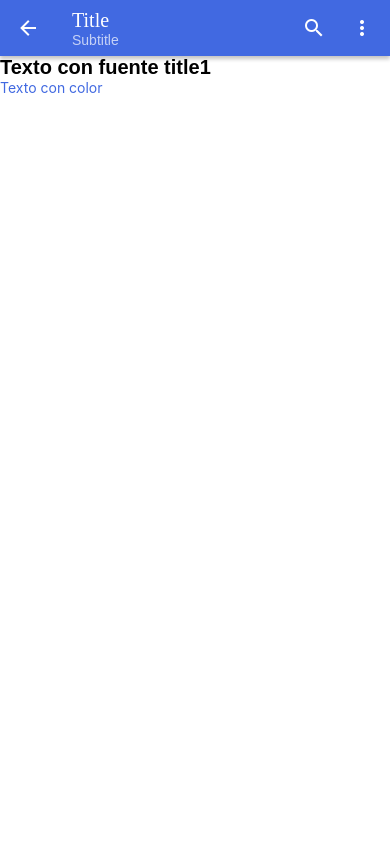
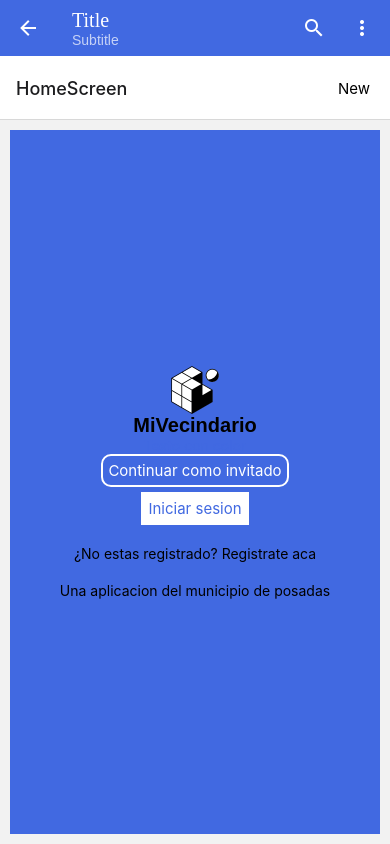
Before and after one commit to hex-star/mimunicipio-distribuidas, a React Native app in the folder front/: screen /HomeScreen in a window 390 px wide. Built offline with nearby package versions, Linux system fonts and the light colour scheme.

Commit message:
Arme un prototipo de la home screen y la logica para ir a la pantalla de registrar

```diff
--- a/front/App.js
+++ b/front/App.js
@@ -3,12 +3,33 @@ import { Provider as PaperProvider } from 'react-native-paper';
 import theme from './customProperties/Themes';
 import TopBar from './components/TopBar';
 import MainScreen from './components/MainScreen';
+import {NavigationContainer} from '@react-navigation/native'
+import {createStackNavigator} from '@react-navigation/stack'
+import HomeScreen from './screens/HomeScreen';
+import Registrar from './screens/Registrar';
+import {Text,TouchableOpacity} from 'react-native'
+
+const Stack = createStackNavigator()
 
 export default function App() {
   return (
     <PaperProvider theme={theme}>
       <TopBar />
-      <MainScreen />
+
+      <NavigationContainer>
+        <Stack.Navigator>
+          <Stack.Screen name ="HomeScreen" component={HomeScreen} options={({navigation}) =>({
+          headerRight:() => (<TouchableOpacity onPress={() =>navigation.navigate('Registrar')}>
+          <Text style={{color:"black",marginRight:20,fontSize:15}}>New</Text>
+          </TouchableOpacity>)
+          })}>
+
+          </Stack.Screen>
+          <Stack.Screen name ="Registrar" component={Registrar}>
+
+          </Stack.Screen>
+        </Stack.Navigator>
+      </NavigationContainer>
     </PaperProvider>
   );
 }
--- a/front/components/MainScreen.js
+++ b/front/components/MainScreen.js
@@ -1,16 +1,62 @@
 import React from 'react';
-import { View, Text } from 'react-native';
+import { View, Text, StyleSheet, TouchableOpacity, Image } from 'react-native';
 import { withTheme } from 'react-native-paper';
 
 function MainScreen(props) {
   const { theme } = props;
   const { colors, fonts } = theme;
   return (
-    <View>
-      <Text style={fonts.title1}>Texto con fuente title1</Text>
+    <View style={style.itemContainer}>
+      <Image source={require("./../assets/favicon.png")} />
+      <Text style={fonts.title1}>MiVecindario</Text>
       <Text style={{ color: colors.primary }}>Texto con color</Text>
+
+      <TouchableOpacity onPress={() => props.navigation.navigate('Registrar')}>
+        <Text style={{ color: "white", fontSize: 15, borderColor: 'white', borderWidth: 2, borderRadius: 10, padding: 5 }}>Continuar como invitado</Text>
+      </TouchableOpacity>
+
+      <TouchableOpacity style={{marginTop:5,backgroundColor:'white'}} onPress={() => props.navigation.navigate('Registrar')}>
+        <Text style={{ color:colors.primary, fontSize: 15, borderColor: 'white', borderWidth: 2, borderRadius: 10, padding: 5 }}>Iniciar sesion</Text>
+      </TouchableOpacity>
+      <Text style={{marginTop:20}}>¿No estas registrado? Registrate aca</Text>
+      <Text style={{marginTop:20}}>Una aplicacion del municipio de posadas</Text>
     </View>
   );
 }
 
+const style = StyleSheet.create({
+  itemContainer: {
+    flexDirection: 'row',
+    flex: 1,
+    justifyContent: 'center',
+    alignItems: 'center',
+    flexDirection: 'column',
+    margin: 10,
+    backgroundColor: '#4169E1'
+  },
+  container: {
+    flex: .5,
+    flexDirection: 'row',
+    justifyContent: 'flex-start', //replace with flex-end or center
+    borderBottomWidth: 1,
+    borderBottomColor: '#000'
+  },
+  container2: {
+    flex: .5,
+    flexDirection: 'row',
+    alignItems: 'flex-start' //replace with flex-end or center
+  },
+  itemTitle: {
+    color: '#ffffff',
+    paddingLeft: 10,
+    paddingTop: 10
+  },
+  itemDescription: {
+    color: '#ffffff',
+    paddingLeft: 10,
+    paddingBottom: 10
+  }
+})
+
+
 export default withTheme(MainScreen);
--- a/front/package.json
+++ b/front/package.json
@@ -8,7 +8,10 @@
     "eject": "expo eject"
   },
   "dependencies": {
-    "expo": "~42.0.1",
+    "@react-navigation/native": "^6.0.6",
+    "@react-navigation/stack": "^6.0.11",
+    "expo": "^42.0.4",
+    "expo-cli": "^4.12.1",
     "expo-status-bar": "~1.0.4",
     "react": "16.13.1",
     "react-dom": "16.13.1",
--- /dev/null
+++ b/front/screens/HomeScreen.js
@@ -0,0 +1,10 @@
+import React from 'react';
+import { View } from 'react-native';
+import MainScreen from '../components/MainScreen';
+
+
+const HomeScreen = ({navigation}) => (<MainScreen navigation = {navigation}/>
+
+);
+
+export default HomeScreen;
--- /dev/null
+++ b/front/screens/Registrar.js
@@ -0,0 +1,10 @@
+import React from 'react';
+import { View } from 'react-native';
+
+
+
+const Registrar = () => (<View>aaaaaaaa</View>
+
+);
+
+export default Registrar;
```
Also changed, not shown: 1 other file (tests, documents, lock files or other folders).
